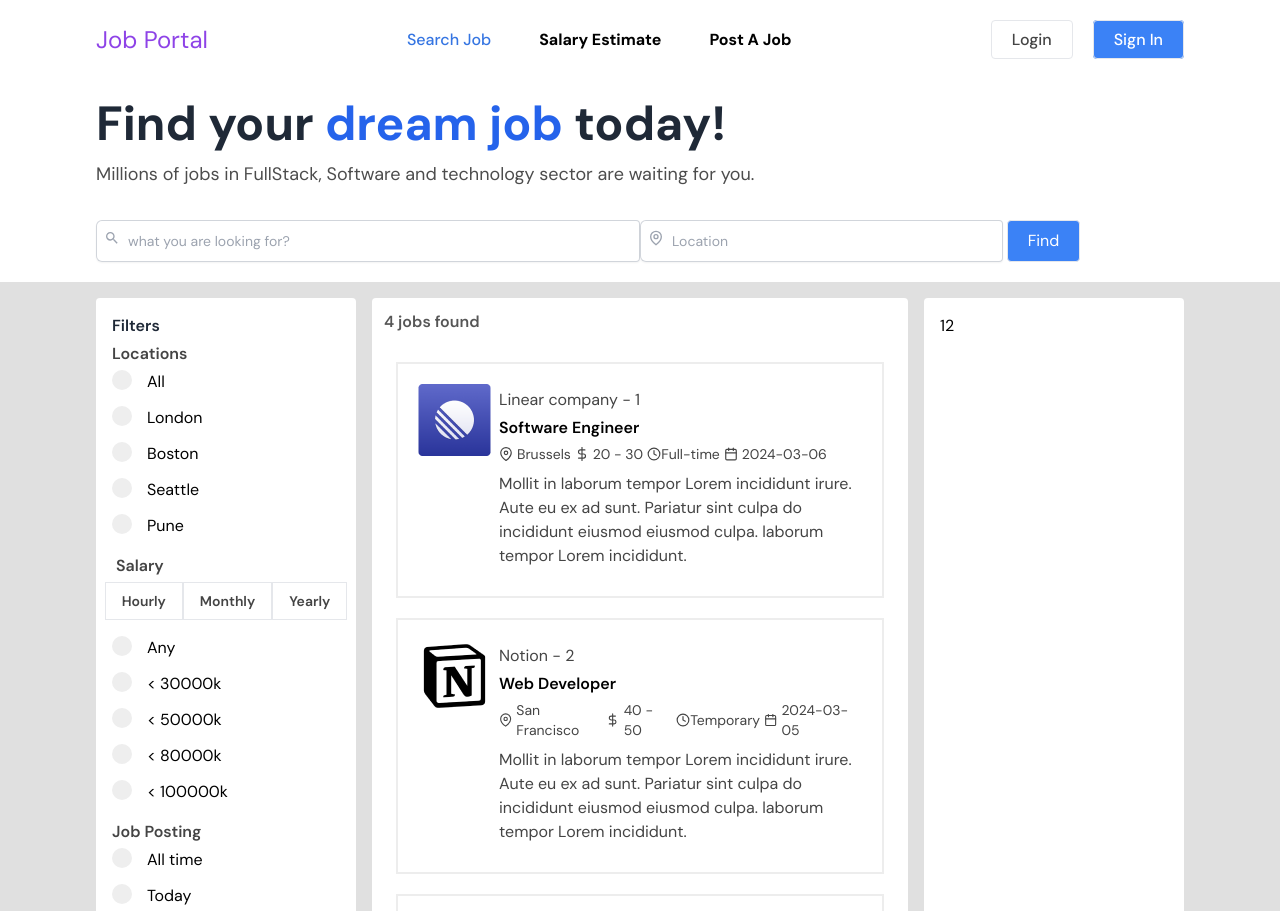
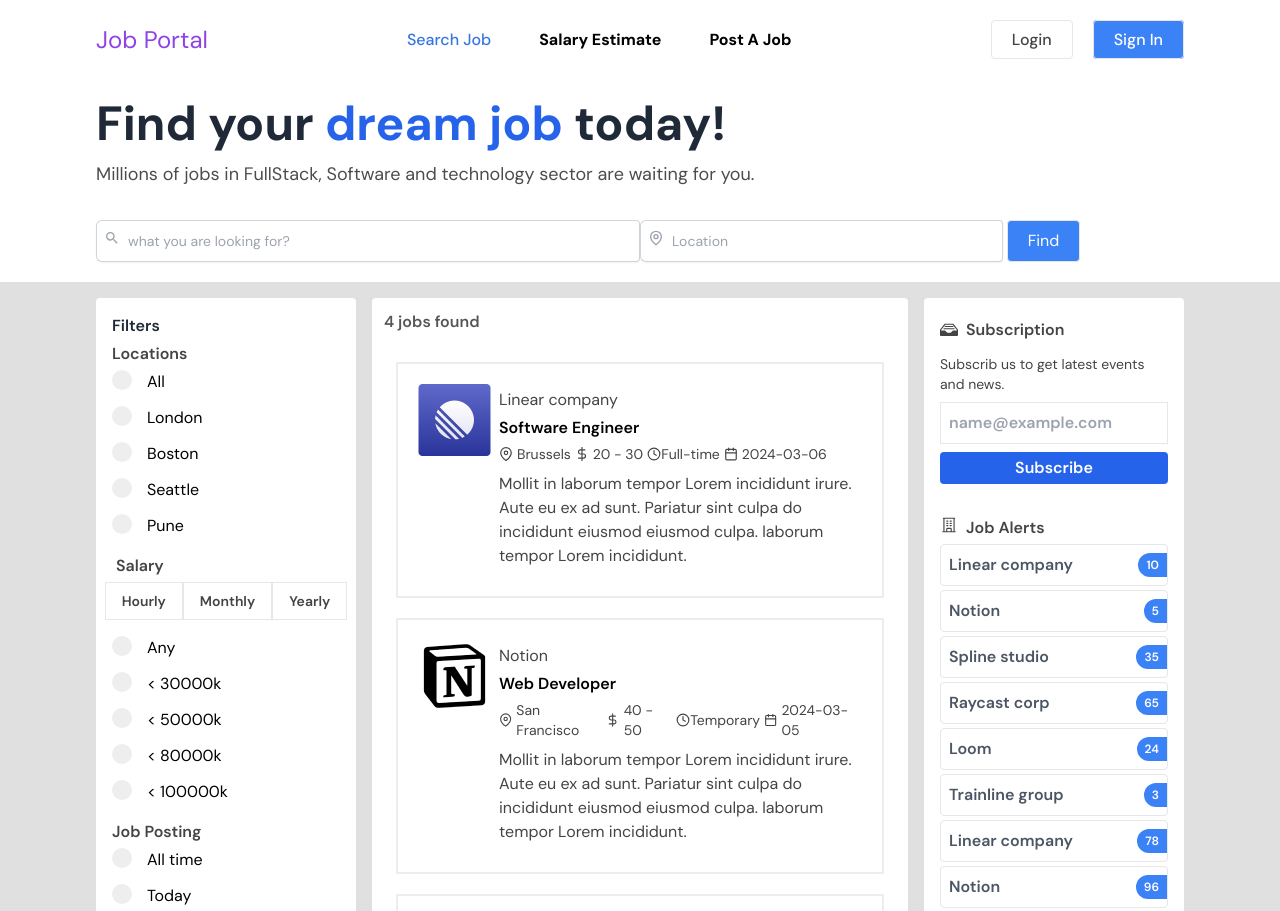
Before and after one commit to codewithtinu/MERN-Projects, a React (Vite) app in the folder job-portal-mern/: page / in a window 1280 px wide. Shown: the top 911 px of the page. Built offline with nearby package versions, Linux system fonts and the light colour scheme.

Commit message:
Added Email & Job Alert section

```diff
--- a/job-portal-mern/public/jobs.json
+++ b/job-portal-mern/public/jobs.json
@@ -1,7 +1,7 @@
 [
     {
       "id": 1,
-      "companyName": "Linear company - 1",
+      "companyName": "Linear company",
       "jobTitle": "Software Engineer",
       "companyLogo": "/images/Linear.png",
       "minPrice": "20",
@@ -11,11 +11,12 @@
       "postingDate": "2024-03-06",
       "experienceLevel": "Any experience",
       "employmentType": "Full-time",
+      "vacancy" : 10,
       "description": "Mollit in laborum tempor Lorem incididunt irure. Aute eu ex ad sunt. Pariatur sint culpa do incididunt eiusmod eiusmod culpa. laborum tempor Lorem incididunt."
     },
     {
       "id": 2,
-      "companyName": "Notion - 2",
+      "companyName": "Notion",
       "jobTitle": "Web Developer",
       "companyLogo": "/images/Notion.png",
       "minPrice": "40",
@@ -25,11 +26,12 @@
       "postingDate": "2024-03-05",
       "experienceLevel": "Internship",
       "employmentType": "Temporary",
+      "vacancy" : 5,
       "description": "Mollit in laborum tempor Lorem incididunt irure. Aute eu ex ad sunt. Pariatur sint culpa do incididunt eiusmod eiusmod culpa. laborum tempor Lorem incididunt."
     },
     {
       "id": 3,
-      "companyName": "Spline studio - 3",
+      "companyName": "Spline studio",
       "jobTitle": "Data Scientist",
       "companyLogo": "/images/Spline.png",
       "minPrice": "40",
@@ -39,11 +41,12 @@
       "postingDate": "2024-03-06",
       "experienceLevel": "Any experience",
       "employmentType": "Full-time",
+      "vacancy" : 35,
       "description": "Mollit in laborum tempor Lorem incididunt irure. Aute eu ex ad sunt. Pariatur sint culpa do incididunt eiusmod eiusmod culpa. laborum tempor Lorem incididunt."
     },
     {
       "id": 4,
-      "companyName": "Raycast corp - 4",
+      "companyName": "Raycast corp",
       "jobTitle": "UI/UX Designer",
       "companyLogo": "/images/Raycast.png",
       "minPrice": "40",
@@ -53,11 +56,12 @@
       "postingDate": "2024-02-29",
       "experienceLevel": "Work remotely",
       "employmentType": "Part-time",
+      "vacancy" : 65,
       "description": "Mollit in laborum tempor Lorem incididunt irure. Aute eu ex ad sunt. Pariatur sint culpa do incididunt eiusmod eiusmod culpa. laborum tempor Lorem incididunt."
     },
     {
       "id": 5,
-      "companyName": "Loom - 5",
+      "companyName": "Loom",
       "jobTitle": "Frontend Developer",
       "companyLogo": "/images/Loom.png",
       "minPrice": "50",
@@ -67,11 +71,12 @@
       "postingDate": "2024-02-27",
       "experienceLevel": "Intership",
       "employmentType": "Full-time",
+      "vacancy" : 24,
       "description": "Mollit in laborum tempor Lorem incididunt irure. Aute eu ex ad sunt. Pariatur sint culpa do incididunt eiusmod eiusmod culpa. laborum tempor Lorem incididunt."
     },
     {
       "id": 6,
-      "companyName": "Trainline group - 6",
+      "companyName": "Trainline group",
       "jobTitle": "DevOps Engineer",
       "companyLogo": "/images/Trainline.png",
       "minPrice": "80",
@@ -81,11 +86,12 @@
       "postingDate": "2024-03-01",
       "experienceLevel": "Intership",
       "employmentType": "Temporary",
+      "vacancy" : 3,
       "description": "Mollit in laborum tempor Lorem incididunt irure. Aute eu ex ad sunt. Pariatur sint culpa do incididunt eiusmod eiusmod culpa. laborum tempor Lorem incididunt."
     },
     {
       "id": 1,
-      "companyName": "Linear company - 7",
+      "companyName": "Linear company",
       "jobTitle": "Software Engineer",
       "companyLogo": "/images/Linear.png",
       "minPrice": "30",
@@ -95,11 +101,12 @@
       "postingDate": "2024-01-09",
       "experienceLevel": "Any experience",
       "employmentType": "Full-time",
+      "vacancy" : 78,
       "description": "Mollit in laborum tempor Lorem incididunt irure. Aute eu ex ad sunt. Pariatur sint culpa do incididunt eiusmod eiusmod culpa. laborum tempor Lorem incididunt."
     },
     {
       "id": 2,
-      "companyName": "Notion  - 8",
+      "companyName": "Notion",
       "jobTitle": "Web Developer",
       "companyLogo": "/images/Notion.png",
       "minPrice": "40",
@@ -109,11 +116,12 @@
       "postingDate": "2024-02-29",
       "experienceLevel": "Internship",
       "employmentType": "Temporary",
+      "vacancy" : 96,
       "description": "Mollit in laborum tempor Lorem incididunt irure. Aute eu ex ad sunt. Pariatur sint culpa do incididunt eiusmod eiusmod culpa. laborum tempor Lorem incididunt."
     },
     {
       "id": 3,
-      "companyName": "Spline studio - 9",
+      "companyName": "Spline studio",
       "jobTitle": "Data Scientist",
       "companyLogo": "/images/Spline.png",
       "minPrice": "40",
@@ -123,11 +131,12 @@
       "postingDate": "2024-03-03",
       "experienceLevel": "Any experience",
       "employmentType": "Full-time",
+      "vacancy" : 11,
       "description": "Mollit in laborum tempor Lorem incididunt irure. Aute eu ex ad sunt. Pariatur sint culpa do incididunt eiusmod eiusmod culpa. laborum tempor Lorem incididunt."
     },
     {
       "id": 4,
-      "companyName": "Raycast corp - 10",
+      "companyName": "Raycast corp",
       "jobTitle": "UI/UX Designer",
       "companyLogo": "/images/Raycast.png",
       "minPrice": "40",
@@ -137,11 +146,12 @@
       "postingDate": "2024-02-26",
       "experienceLevel": "Work remotely",
       "employmentType": "Part-time",
+      "vacancy" : 71,
       "description": "Mollit in laborum tempor Lorem incididunt irure. Aute eu ex ad sunt. Pariatur sint culpa do incididunt eiusmod eiusmod culpa. laborum tempor Lorem incididunt."
     },
     {
       "id": 5,
-      "companyName": "Loom - 11",
+      "companyName": "Loom",
       "jobTitle": "Frontend Developer",
       "companyLogo": "/images/Loom.png",
       "minPrice": "50",
@@ -151,11 +161,12 @@
       "postingDate": "2024-01-31",
       "experienceLevel": "Intership",
       "employmentType": "Full-time",
+      "vacancy" : 3,
       "description": "Mollit in laborum tempor Lorem incididunt irure. Aute eu ex ad sunt. Pariatur sint culpa do incididunt eiusmod eiusmod culpa. laborum tempor Lorem incididunt."
     },
     {
       "id": 6,
-      "companyName": "Trainline group - 12",
+      "companyName": "Trainline group",
       "jobTitle": "DevOps Engineer",
       "companyLogo": "/images/Trainline.png",
       "minPrice": "80",
@@ -165,6 +176,7 @@
       "postingDate": "2024-03-04",
       "experienceLevel": "Intership",
       "employmentType": "Temporary",
+      "vacancy" : 9,
       "description": "Mollit in laborum tempor Lorem incididunt irure. Aute eu ex ad sunt. Pariatur sint culpa do incididunt eiusmod eiusmod culpa. laborum tempor Lorem incididunt."
     }
   ]
--- /dev/null
+++ b/job-portal-mern/src/Jobs/Email.jsx
@@ -0,0 +1,18 @@
+import React from 'react'
+import { ImDrawer } from "react-icons/im";
+const Email = () => {
+  return (
+    <div className='mb-5 flex flex-col justify-start'>
+        <h4 className="font-semibold text-primary py-1 flex">
+        <ImDrawer className='text-lg text-primary mr-2' />
+            Subscription</h4>
+        <div className='py-2 items-center'>
+            <p className='mb-2 text-sm text-primary'>Subscrib us to get latest events and news.</p>
+            <input type='email' name='email' id='email' placeholder='name@example.com' className='mb-2 px-2 py-2 border font-semibold text-primary w-full block focus:outline-none' />
+            <button className='py-1 px-2 text-white bg-blue-600 rounded block w-full font-semibold'>Subscribe</button>
+        </div>
+    </div>
+  )
+}
+
+export default Email
--- /dev/null
+++ b/job-portal-mern/src/Jobs/Jobalerts.jsx
@@ -0,0 +1,24 @@
+import React from 'react'
+import { HiOutlineBuildingOffice } from "react-icons/hi2";
+const JobAlerts = ({result}) => {
+    console.log('Job Alerts: ', result);
+  return (
+    <div className='flex flex-col justify-start'>
+        <h4 className="font-semibold text-primary py-1 flex">
+            <HiOutlineBuildingOffice className='text-lg text-primary mr-2'/>
+            Job Alerts
+        </h4>
+
+            {
+                result.map((name, i) => {
+                    return <div key={i} className='border px-2 pr-0 py-2 mb-1 rounded flex justify-between'>
+                            <h4 className='font-semibold text-gray-600'>{name.companyName}</h4>
+                            <h4 className='bg-blue-500 text-white text-xs font-semibold rounded-s-full px-2 py-1'>{name.vacancy}</h4>
+                           </div>
+                })
+            }
+    </div>
+  )
+}
+
+export default JobAlerts
--- /dev/null
+++ b/job-portal-mern/src/Jobs/Jobevents.jsx
@@ -0,0 +1,11 @@
+import React from 'react'
+
+const Jobevents = () => {
+  return (
+    <div className='mb-20'>
+        <h4 className="font-semibold text-primary py-1">Events</h4>
+    </div>
+  )
+}
+
+export default Jobevents
--- /dev/null
+++ b/job-portal-mern/src/Jobs/Postjob.jsx
@@ -0,0 +1,16 @@
+import React from 'react'
+import Email from './Email'
+import JobAlerts from './Jobalerts'
+import Jobevents from './Jobevents'
+
+const Postjob = ({result}) => {
+  return (
+    <>
+      <Email />
+      <JobAlerts  result={result}/>
+      <Jobevents result={result} />
+    </>
+  )
+}
+
+export default Postjob
--- a/job-portal-mern/src/Pages/Home.jsx
+++ b/job-portal-mern/src/Pages/Home.jsx
@@ -3,6 +3,7 @@ import Banner from "../components/Banner";
 import Cards from "../components/Cards";
 import Jobs from "./Jobs";
 import Sidebar from "../sidebar/sidebar";
+import Postjob from "../Jobs/Postjob";
 // import jobProfile from "../../public/jobs.json";
 const Home = () => {
   const [query, setQuery] = useState("");
@@ -155,7 +156,11 @@ const Home = () => {
               </div>
               */}
             </div>
-            <div className="bg-white p-4 rounded">12</div>
+            <div className="bg-white p-4 rounded">
+              <Postjob result = {jobs} />
+
+
+            </div>
           </div>
 
           {/* <div className="bg-[#fafafa] md:grid grid-cols-4 gap-8 lg:px-24 px-4 py-12 ">
```
